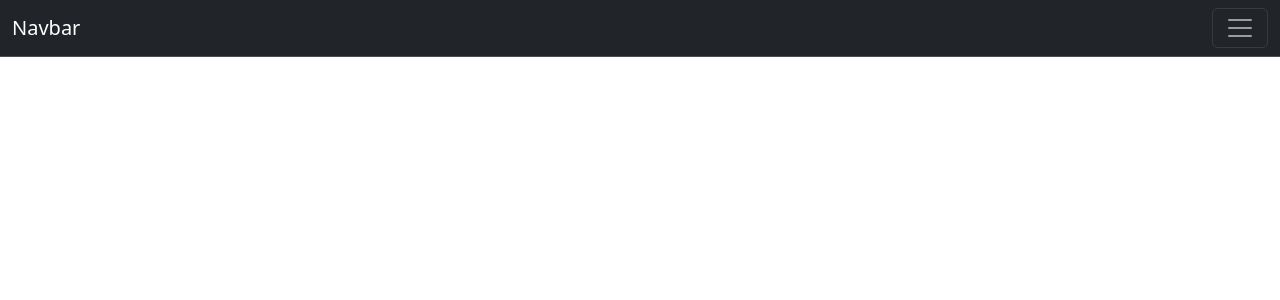
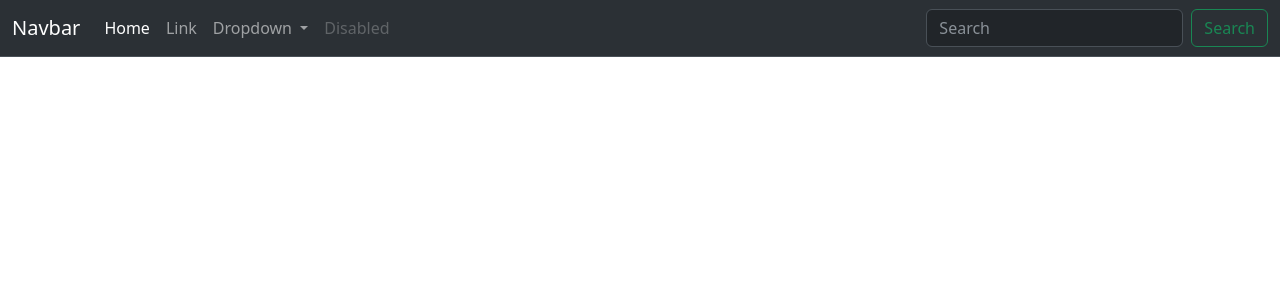
Before and after one commit to PARKER-X/Stockima, a Django app: page / in a window 1280 px wide. Shown: the top 300 px of the page. Run offline with Django 4.2, Linux system fonts and the light colour scheme.

Commit message:
Stock Tracker Update!

```diff
--- a/mainapp/templates/mainapp/base.html
+++ b/mainapp/templates/mainapp/base.html
@@ -21,7 +21,7 @@
 
     {% comment %} Navbar {% endcomment %}
 
-    <nav class="navbar bg-dark border-bottom border-bottom-dark" data-bs-theme="dark">
+    <nav class="navbar navbar-expand-lg bg-body-tertiary bg-dark border-bottom border-bottom-dark" data-bs-theme="dark">
         <div class="container-fluid">
           <a class="navbar-brand" href="#">Navbar</a>
           <button class="navbar-toggler" type="button" data-bs-toggle="collapse" data-bs-target="#navbarSupportedContent" aria-controls="navbarSupportedContent" aria-expanded="false" aria-label="Toggle navigation">
```
Also changed, not shown: db.sqlite3 (added).
